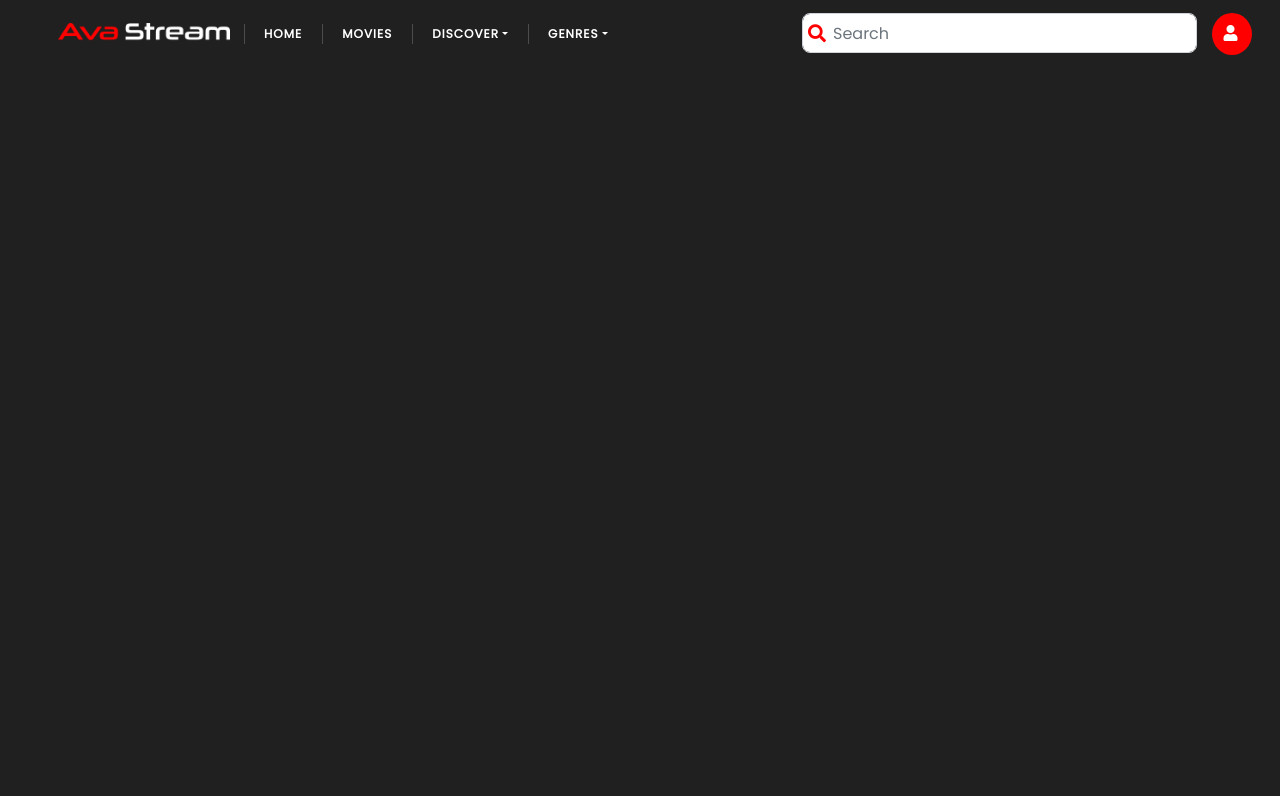
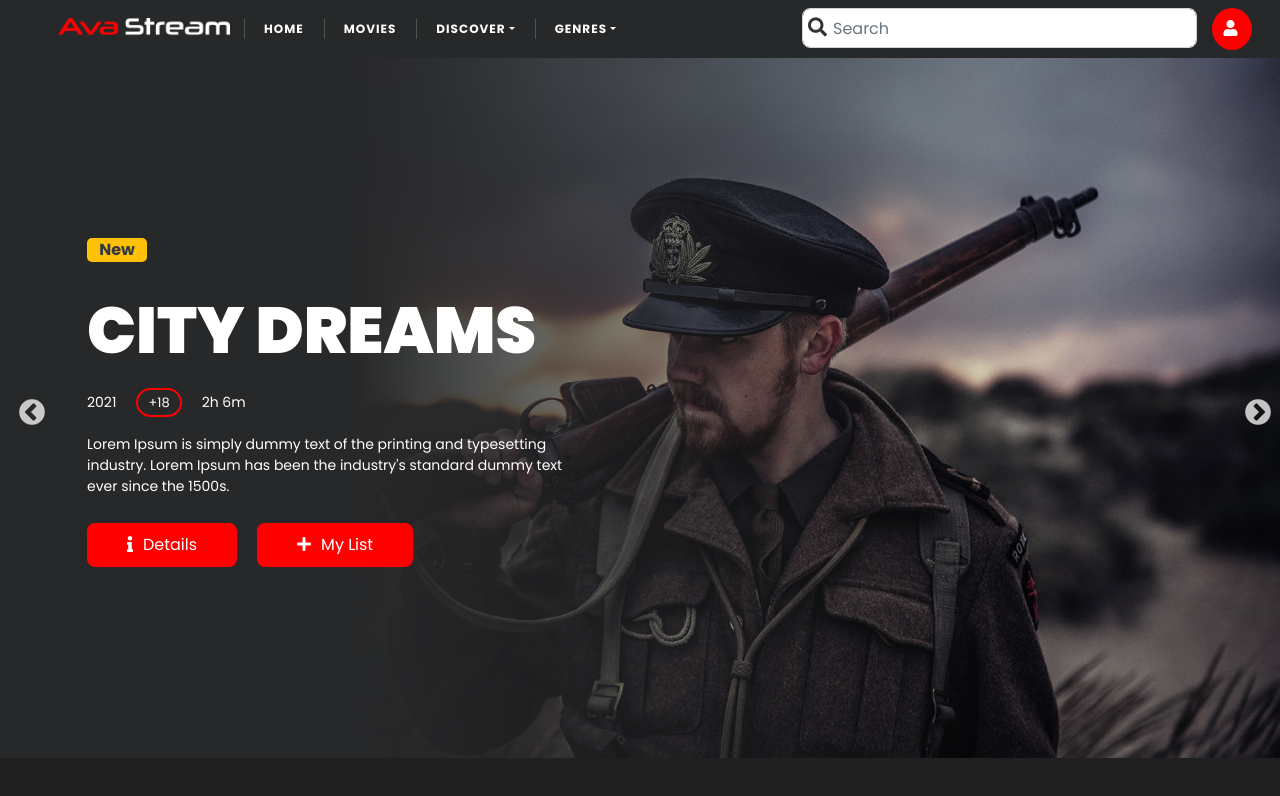
Before and after one commit to Mehdih77/Movie-App, a React (Create React App) app: page / in a window 1280 px wide. Shown: the top 796 px of the page. Built offline with nearby package versions, Linux system fonts and the light colour scheme.

Commit message:
complete slider component

```diff
--- a/package.json
+++ b/package.json
@@ -12,6 +12,7 @@
     "react-router-dom": "^5.3.0",
     "react-scripts": "4.0.3",
     "react-slick": "^0.28.1",
+    "slick-carousel": "^1.8.1",
     "web-vitals": "^1.1.2"
   },
   "scripts": {
--- a/src/App.css
+++ /dev/null
@@ -1,38 +0,0 @@
-.App {
-  text-align: center;
-}
-
-.App-logo {
-  height: 40vmin;
-  pointer-events: none;
-}
-
-@media (prefers-reduced-motion: no-preference) {
-  .App-logo {
-    animation: App-logo-spin infinite 20s linear;
-  }
-}
-
-.App-header {
-  background-color: #282c34;
-  min-height: 100vh;
-  display: flex;
-  flex-direction: column;
-  align-items: center;
-  justify-content: center;
-  font-size: calc(10px + 2vmin);
-  color: white;
-}
-
-.App-link {
-  color: #61dafb;
-}
-
-@keyframes App-logo-spin {
-  from {
-    transform: rotate(0deg);
-  }
-  to {
-    transform: rotate(360deg);
-  }
-}
--- a/src/App.js
+++ b/src/App.js
@@ -1,4 +1,3 @@
-import './App.css';
 import Home from './Pages/Home/Home';
 import Layout from './Layout/Layout';
 import {
--- a/src/Layout/Header/Header.module.css
+++ b/src/Layout/Header/Header.module.css
@@ -1,5 +1,5 @@
 .header {
-  margin-top: 5px;
+  background-color: #272829;
 }
 .header img {
   width: 80%;
--- a/src/Layout/Header/SearchBar/SearchBar.js
+++ b/src/Layout/Header/SearchBar/SearchBar.js
@@ -9,7 +9,7 @@ export default function SearchBar() {
                 type="search"
                 placeholder="Search"
                 aria-label="Search"/>
-                <i class="fas fa-search"></i>
+                <button><i class="fas fa-search"></i></button>
             </div>
             <button className={`${styles.user_btn} btn`} type="submit">
                 <i className="fas fa-user"></i>
--- a/src/Layout/Header/SearchBar/SearchBar.module.css
+++ b/src/Layout/Header/SearchBar/SearchBar.module.css
@@ -13,12 +13,17 @@
   position: relative;
   margin-right: 15px;
 }
-.search_bar div i {
-  color: red;
+.search_bar div button {
+  color: #333;
+  background-color: transparent;
+  border: none;
   position: absolute;
-  top: 11px;
+  top: 6px;
   left: 6px;
-  font-size: 18px;
+  font-size: 19px;
+}
+.search_bar div button:focus {
+  transform: scale(0.9);
 }
 
 .user_btn {
--- a/src/Pages/Home/Home.js
+++ b/src/Pages/Home/Home.js
@@ -1,7 +1,9 @@
+import MainSlider from "../../components/MainSlider/MainSlider";
+
 export default function Home() {
     return (
-        <div>
-
-        </div>
+        <>
+         <MainSlider />
+        </>
     )
 }
--- /dev/null
+++ b/src/components/MainSlider/MainSlider.js
@@ -0,0 +1,97 @@
+import styles from './MainSlider.module.css';
+import Slider from "react-slick";
+import "slick-carousel/slick/slick.css";
+import "slick-carousel/slick/slick-theme.css";
+import test1 from '../../img/test.jpg';
+import { Link } from 'react-router-dom';
+
+export default function MainSlider() {
+
+    const settings = {
+        infinite: true,
+        speed: 500,
+        slidesToShow: 1,
+        slidesToScroll: 1,
+        nextArrow: <SampleNextArrow />,
+        prevArrow: <SamplePrevArrow />
+    };
+
+    return (
+        <section className={`${styles.slider_wrapper} container-fluid`}>
+            <Slider {...settings}>
+                <div className={`${styles.slider_item}`}>
+                    <div style={{backgroundImage: `url(${test1})`, width:"100%", height:"100%"}} className={`${styles.slider_content}`}>
+                        <div className={`${styles.slider_body}`}>
+                            <div className={`${styles.slider_body_badge}`}>New</div>
+                            <h2>City dreams</h2>
+                            <div className={`${styles.slider_body_date}`}>
+                                <span>2021</span>
+                                <span>+18</span>
+                                <span>2h 6m</span>
+                            </div>
+                            <p>Lorem Ipsum is simply dummy text of the printing and typesetting industry. Lorem Ipsum has been the industry's standard dummy text ever since the 1500s.</p>
+                            <div className={`${styles.slider_body_btn}`}>
+                                <button><Link><i className="fas fa-info"></i>Details</Link></button>
+                                <button><Link><i className="fas fa-plus"></i>My List</Link></button>
+                            </div>
+                        </div>
+                    </div>
+                </div>
+                <div className={`${styles.slider_item}`}>
+                    <div style={{backgroundImage: `url(${test1})`, width:"100%", height:"100%"}} className={`${styles.slider_content}`}>
+                        <div className={`${styles.slider_body}`}>
+                            <div className={`${styles.slider_body_badge}`}>New</div>
+                            <h2>City dreams</h2>
+                            <div className={`${styles.slider_body_date}`}>
+                                <span>2021</span>
+                                <span>+18</span>
+                                <span>2h 6m</span>
+                            </div>
+                            <p>Lorem Ipsum is simply dummy text of the printing and typesetting industry. Lorem Ipsum has been the industry's standard dummy text ever since the 1500s.</p>
+                            <div className={`${styles.slider_body_btn}`}>
+                                <button><Link><i className="fas fa-info"></i>Details</Link></button>
+                                <button><Link><i className="fas fa-plus"></i>My List</Link></button>
+                            </div>
+                        </div>
+                    </div>
+                </div>
+                <div>
+                    <h3>3</h3>
+                </div>
+                <div>
+                    <h3>4</h3>
+                </div>
+                <div>
+                    <h3>5</h3>
+                </div>
+                <div>
+                    <h3>6</h3>
+                </div>
+            </Slider>
+        </section>
+    )
+}
+
+
+function SampleNextArrow(props) {
+    const { className, style, onClick } = props;
+    return (
+      <div
+        className={className}
+        style={{ ...style, display: "block",
+        marginRight: "30px", zIndex:"99" }}
+        onClick={onClick}
+      />
+    );
+  }
+
+  function SamplePrevArrow(props) {
+    const { className, style, onClick } = props;
+    return (
+      <div
+        className={className}
+        style={{ ...style, display: "block", marginLeft:"30px", zIndex:"99" }}
+        onClick={onClick}
+      />
+    );
+  }
--- /dev/null
+++ b/src/components/MainSlider/MainSlider.module.css
@@ -0,0 +1,87 @@
+.slider_item {
+  height: 700px;
+  display: flex !important;
+  flex-wrap: wrap;
+}
+.slider_content {
+  position: relative;
+  background-position: center;
+  background-size: cover;
+  background-color: #fff;
+  z-index: 2;
+}
+.slider_body {
+  width: 500px;
+  margin-left: 90px;
+  margin-top: 180px;
+}
+.slider_content::before {
+  content: "";
+  width: 80%;
+  height: 100%;
+  position: absolute;
+  top: 0;
+  left: 0;
+  background: linear-gradient(
+    90deg,
+    rgb(39, 40, 41) 0%,
+    rgb(39, 40, 41) 35%,
+    rgba(39, 40, 41, 0) 100%
+  );
+  z-index: -1;
+}
+.slider_body_badge {
+  width: 60px;
+  padding: 0 5px;
+  text-align: center;
+  border-radius: 5px;
+  font-weight: 700;
+  color: #343a40;
+  background-color: #ffc107;
+  margin-bottom: 30px;
+}
+.slider_body h2 {
+  font-size: 65px;
+  color: #fff;
+  text-transform: uppercase;
+  font-weight: 900;
+}
+.slider_body_date {
+  color: #fff;
+  margin: 20px 0;
+}
+.slider_body_date span {
+  font-size: 14px;
+  padding-right: 20px;
+}
+.slider_body_date span:nth-child(2) {
+  font-size: 13px;
+  border: 2px solid red;
+  border-radius: 20px;
+  padding: 3px 10px;
+  margin-right: 20px;
+}
+.slider_body p {
+  font-size: 14px;
+  color: #fff;
+}
+.slider_body_btn button {
+  margin-top: 10px;
+  background-color: red;
+  outline: none;
+  border: none;
+  padding: 10px 40px;
+  margin-right: 20px;
+  border-radius: 8px;
+}
+.slider_body_btn button a {
+  color: #fff;
+}
+.slider_body_btn button i {
+  margin-right: 10px;
+}
+.slider_body_btn button:hover {
+  color: #fff;
+  background-color: #333;
+  transition: all 0.2s ease-in;
+}
--- a/src/index.css
+++ b/src/index.css
@@ -1,5 +1,4 @@
-@import url("https://fonts.googleapis.com/css2?family=Poppins&display=swap");
-
+@import url('https://fonts.googleapis.com/css2?family=Poppins:wght@200;300;400;500;700;900&display=swap');
 * {
   margin: 0;
   padding: 0;
@@ -8,6 +7,9 @@
 body {
   font-family: "Poppins", sans-serif;
   background-color: #202020;
+}
+a{
+  text-decoration: none;
 }
 button:focus {
   box-shadow: none !important;
@@ -20,3 +22,13 @@ input:focus {
   box-shadow: none !important;
   border: 1px solid red !important;
 }
+
+/* Slick Custom Style */
+.slick-list {
+  margin-right: -15px !important;
+  margin-left: -15px !important;
+}
+.slick-prev:before,
+.slick-next:before {
+  font-size: 30px!important;
+}
```
Also changed, not shown: src/img/test.jpg (renamed from public/images/test.jpg), 1 other file (tests, documents, lock files or other folders).
